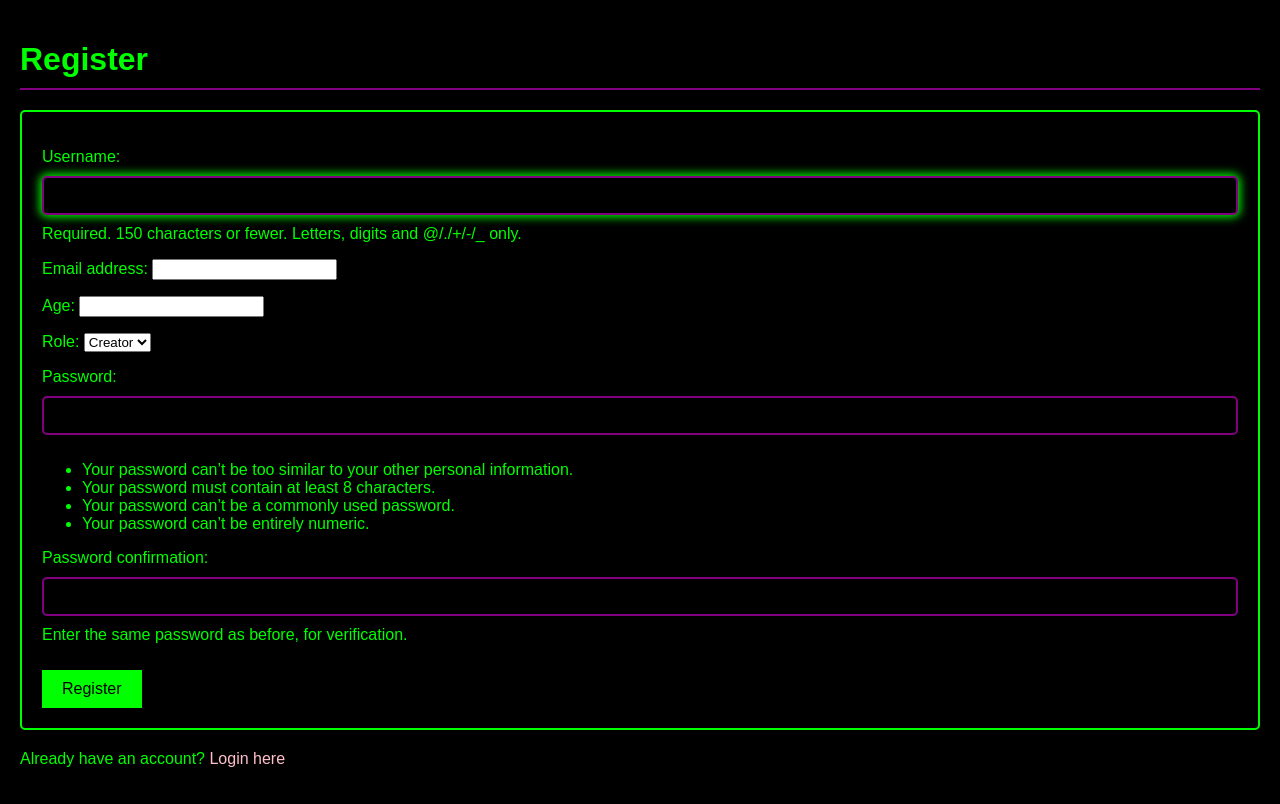
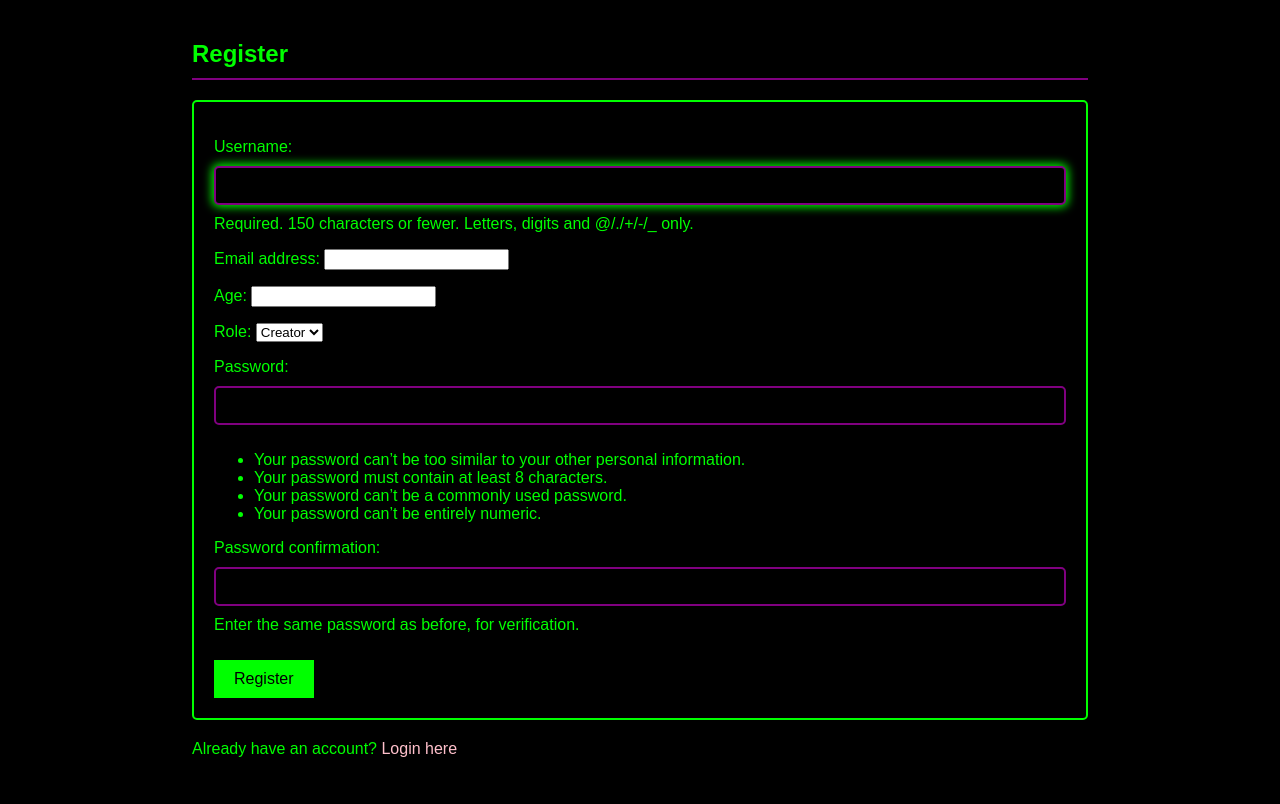
Before and after one commit to Jazaltron10/JangoBlog, a Django app: page /register in a window 1280 px wide. After the commit the page ends 757 px from the top, so only its background shows below. Run offline with Django 5.2, Linux system fonts and the light colour scheme.

Commit message:
Optimizing the styling for all pages
Made viewport 70% of screen width

```diff
--- a/blog/templates/blog/create_post.html
+++ b/blog/templates/blog/create_post.html
@@ -68,9 +68,14 @@
             color: purple;
             text-decoration: underline;
         }
+        .container{
+        width: 70vw;
+        margin: auto;
+        }
     </style>
 </head>
 <body>
+    <article class="container">
         <h1>Create a New Post</h1>
         <form method="post">
             {% csrf_token %}
@@ -78,5 +83,6 @@
             <button type="submit">Save</button>
         </form>
         <a href="{% url 'list_posts' %}">Back to Post List</a>
+    </article>
 </body>
 </html>
--- a/blog/templates/blog/delete_post.html
+++ b/blog/templates/blog/delete_post.html
@@ -52,14 +52,20 @@
             color: purple;
             text-decoration: underline;
         }
+        .container{
+        width: 70vw;
+        margin: auto;
+        }
     </style>
 </head>
 <body>
+    <article class="container">
         <h1>Are you sure you want to delete "{{ post.title }}"?</h1>
         <form method="post">
             {% csrf_token %}
             <button type="submit">Confirm</button>
         </form>
         <a href="{% url 'list_posts' %}">Cancel</a>
+    </article>
 </body>
 </html>
--- a/blog/templates/blog/edit_post.html
+++ b/blog/templates/blog/edit_post.html
@@ -68,9 +68,14 @@
             color: purple;
             text-decoration: underline;
         }
+        .container{
+        width: 70vw;
+        margin: auto;
+        }
     </style>
 </head>
 <body>
+    <article class="container">
         <h1>Edit Post</h1>
         <form method="post">
             {% csrf_token %}
@@ -78,5 +83,6 @@
             <button type="submit">Save</button>
         </form>
         <a href="{% url 'list_posts' %}">Back to Post</a>
+    </article>
 </body>
 </html>
--- a/blog/templates/blog/login.html
+++ b/blog/templates/blog/login.html
@@ -66,9 +66,14 @@
             color: purple;
             text-decoration: underline;
         }
+        .container{
+        width: 70vw;
+        margin: auto;
+        }
     </style>
 </head>
 <body>
+    <article class="container">
         <h1>Login</h1>
         <form method="post">
             {% csrf_token %}
@@ -76,5 +81,6 @@
             <button type="submit">Login</button>
         </form>
         <p>Don't have an account? <a href="{% url 'register' %}">Register here</a></p>
+    </article>
     </body>
 </html>
--- a/blog/templates/blog/register.html
+++ b/blog/templates/blog/register.html
@@ -66,15 +66,21 @@
             color: purple;
             text-decoration: underline;
         }
+        .container{
+        width: 70vw;
+        margin: auto;
+        }
     </style>
 </head>
 <body>
-    <h1>Register</h1>
-    <form method="post">
-        {% csrf_token %}
-        {{ form.as_p }}
+    <article class="container">
+        <h1>Register</h1>
+        <form method="post">
+            {% csrf_token %}
+            {{ form.as_p }}
         <button type="submit">Register</button>
     </form>
     <p>Already have an account? <a href="{% url 'login' %}">Login here</a></p>
+</article>
 </body>
 </html>
```
Also changed, not shown: blog/templates/blog/list_posts.html (+7 -0 lines). Lines whose indentation alone changed are shown as unchanged.
